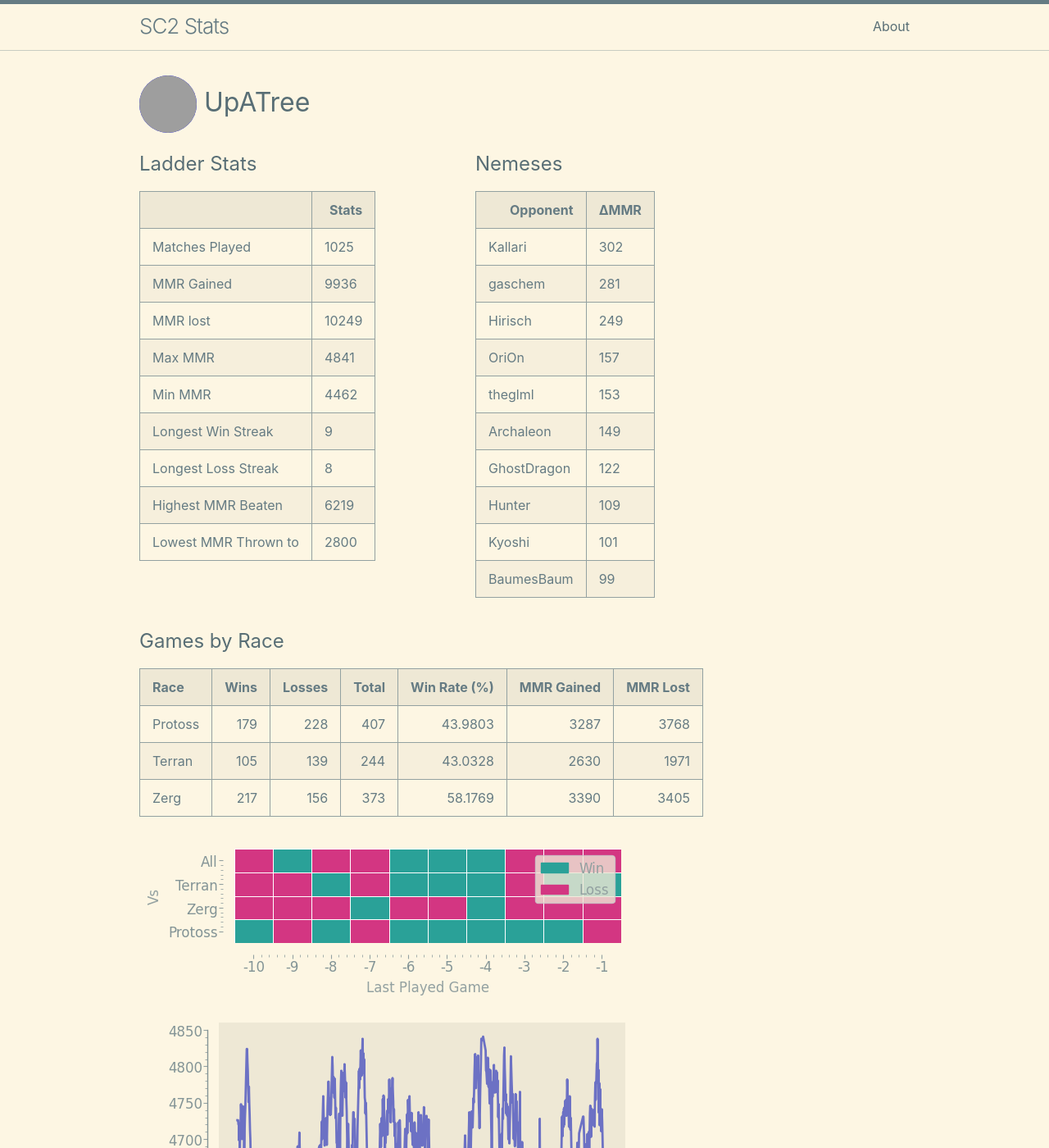
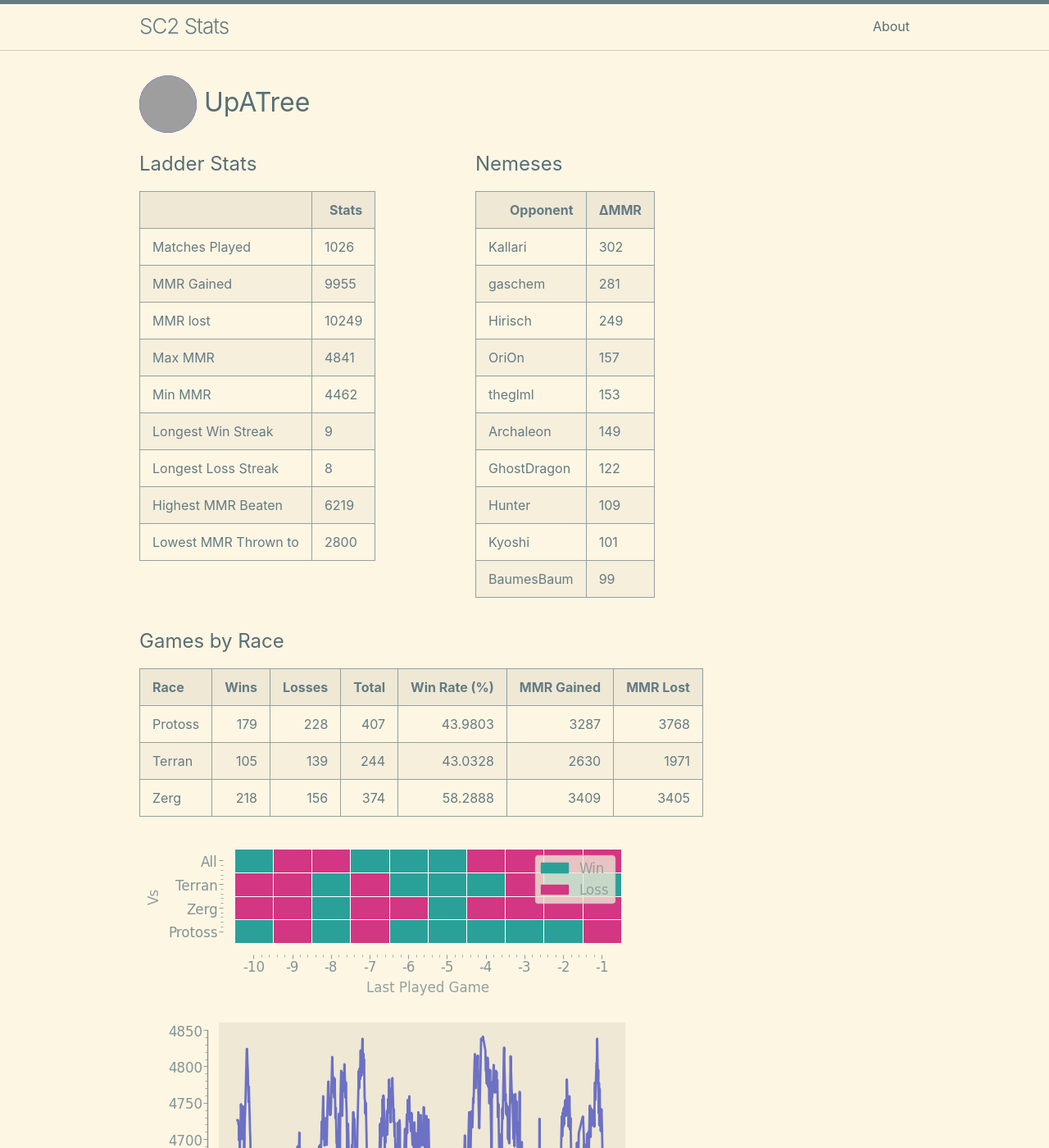
Before and after one commit to kylermurphy/UpATree, a Jekyll site: the page built from docs/index.md, in a window 1280 px wide and 1400 px high. Shown: the whole window at 82% size. Built offline with Jekyll 4.4.1, drawn with Linux system fonts in a browser that asks for light colours; grey boxes are pictures that could not be loaded.

Commit message:
running on push

```diff
--- a/docs/index.md
+++ b/docs/index.md
@@ -18,11 +18,11 @@ layout: home
   <tbody>
     <tr>
       <td>Matches Played</td>
-      <td>1025</td>
+      <td>1026</td>
     </tr>
     <tr>
       <td>MMR Gained</td>
-      <td>9936</td>
+      <td>9955</td>
     </tr>
     <tr>
       <td>MMR lost</td>
@@ -116,7 +116,7 @@ layout: home
 |:--------|-------:|---------:|--------:|---------------:|-------------:|-----------:|
 | Protoss |    179 |      228 |     407 |        43.9803 |         3287 |       3768 |
 | Terran  |    105 |      139 |     244 |        43.0328 |         2630 |       1971 |
-| Zerg    |    217 |      156 |     373 |        58.1769 |         3390 |       3405 |
+| Zerg    |    218 |      156 |     374 |        58.2888 |         3409 |       3405 |
 
 ![Games by Race](./assets/gm_hist.png)
 
--- a/log.txt
+++ b/log.txt
@@ -238,3 +238,4 @@ Writing a log file 2025-03-02 18:29:26.
 Writing a log file 2025-03-02 18:49:27.
 Writing a log file 2025-03-02 19:16:42.
 Writing a log file 2025-03-02 19:28:58.
+Writing a log file 2025-03-02 19:47:44.
```
Also changed, not shown: docs/assets/MMR.png, docs/assets/daily.png, docs/assets/gm_hist.png, docs/assets/r_wrt.png, 1 other file.
